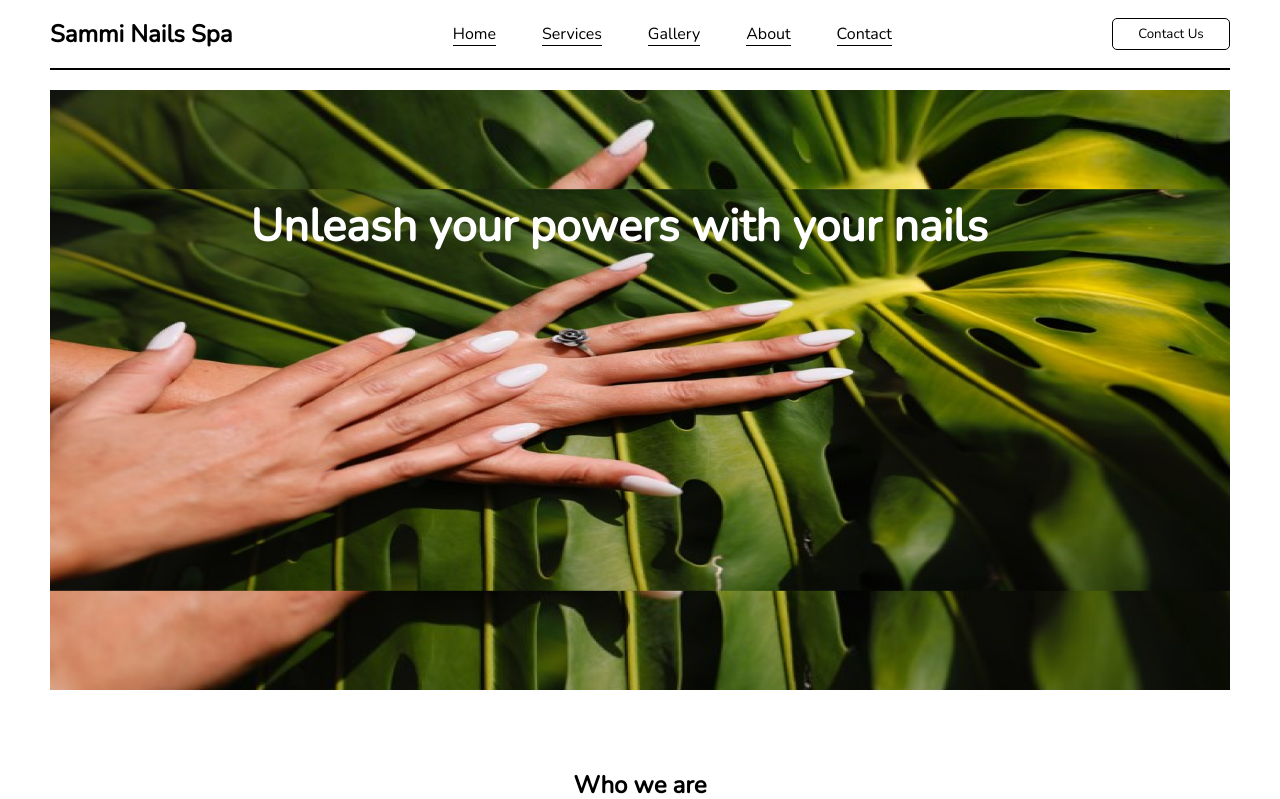
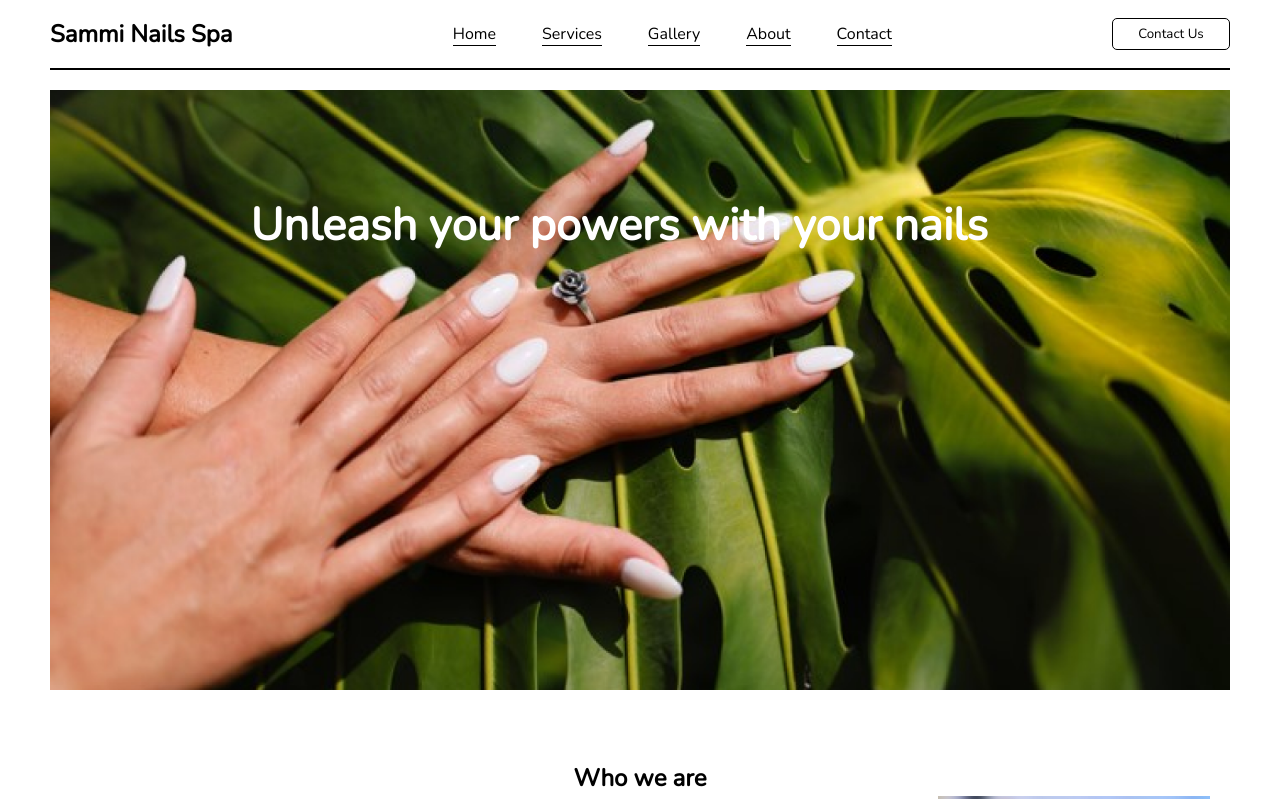
Before and after one commit to JCBardellini/Sammi_Nails_Spa, a React (Vite) app in the folder client/: page /about in a window 1280 px wide. Shown: the top 799 px of the page. Built offline with nearby package versions, Linux system fonts and the light colour scheme.

Commit message:
famous test

```diff
--- a/client/src/Pages/About/about.jsx
+++ b/client/src/Pages/About/about.jsx
@@ -11,8 +11,8 @@ import AboutHero from "../../assets/Images/aboutHero.png";
 const About = () => {
   return (
     <main id="aboutPage">
-      <div className="aboutHero">
-        <img src={AboutHero} alt="White nails in front of green leaf" className="aboutHeroImg" />
+      <div className="aboutHeroImg">
+
         <h2 className="aboutHeroTitle">Unleash your powers with your nails</h2>
       </div>
       <AboutContent />
```
